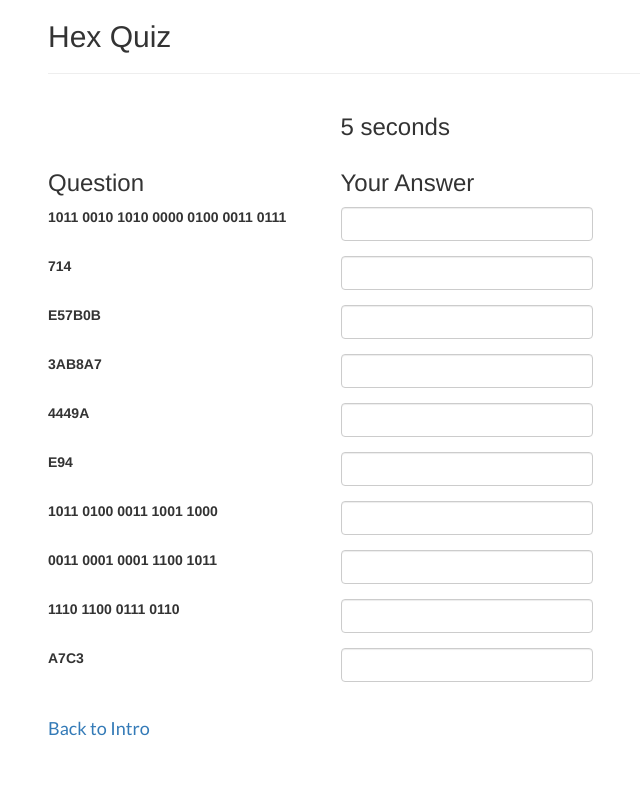
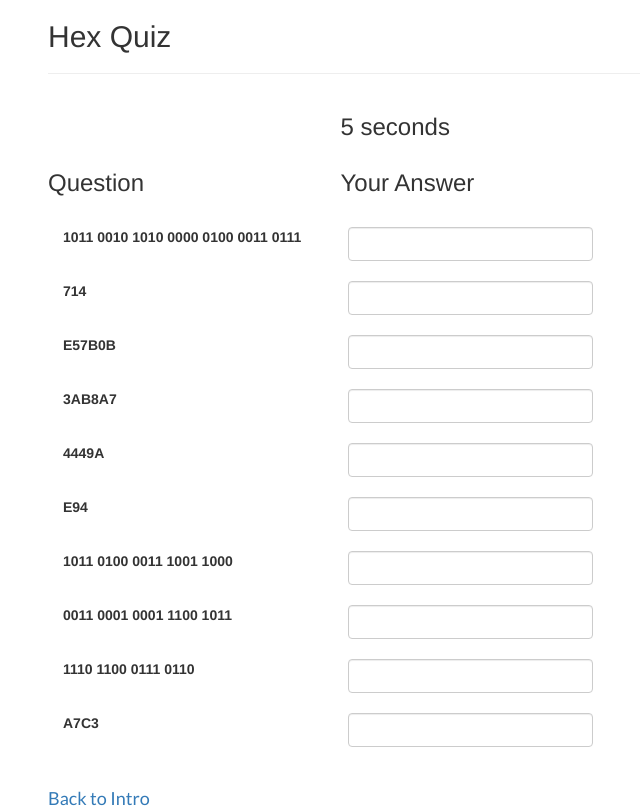
Before and after one commit to amclees/hexquiz, an Angular app: page /quiz in a window 1280 px wide. Shown: the whole page, without its empty margins (22-662 px from the left). Built offline with nearby package versions, Linux system fonts and the light colour scheme.

Commit message:
Fix hidden questions taking space

```diff
--- a/src/app/quiz.component.html
+++ b/src/app/quiz.component.html
@@ -14,7 +14,7 @@
       <h3>Correct Answer</h3>
     </div>
   </div>
-  <div *ngFor="let question of questions"
+  <span *ngFor="let question of questions"
   class="form-group row"
   [ngClass]="{'has-success': !(question.input.trim() === ''), 'has-error': verifying && !question.correct()}"
   [@questionIn]="question.input.trim() !== '' && question.blurred && !verifying ? 'finished' : 'unfinished'"
@@ -33,7 +33,7 @@
         <p>{{question.displayAnswer}}</p>
       </div>
     </span>
-  </div>
+  </span>
   <p *ngIf="verifying">{{scoring}}</p>
   <button class="btn btn-success" *ngIf="verifying" (click)="continue()">{{button}}</button>
 </div>
```
